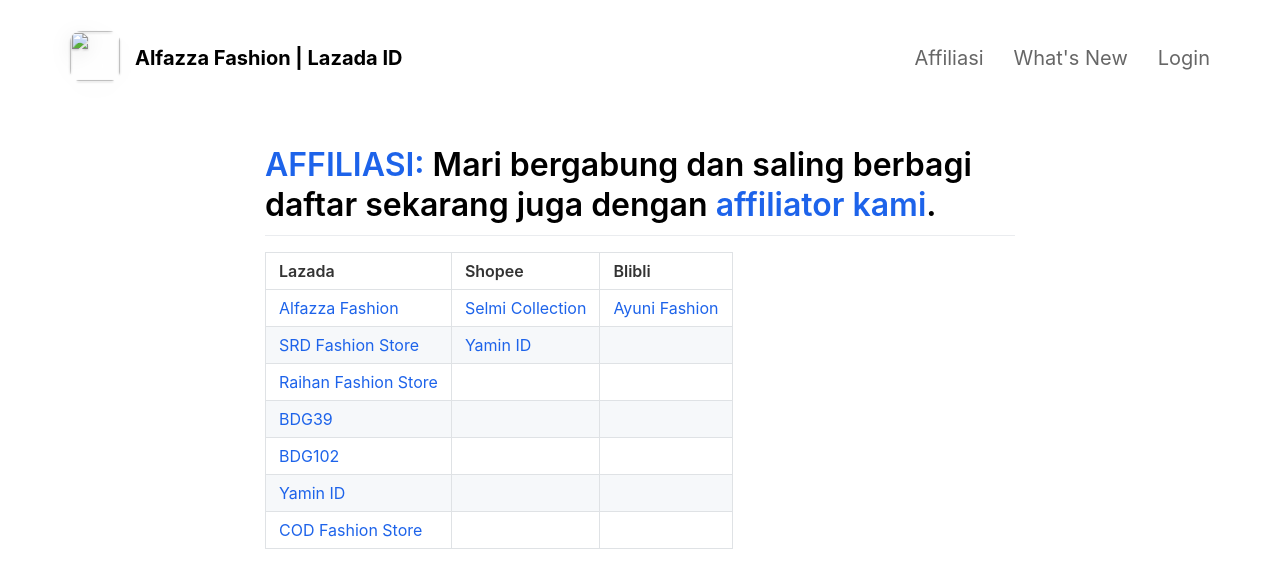
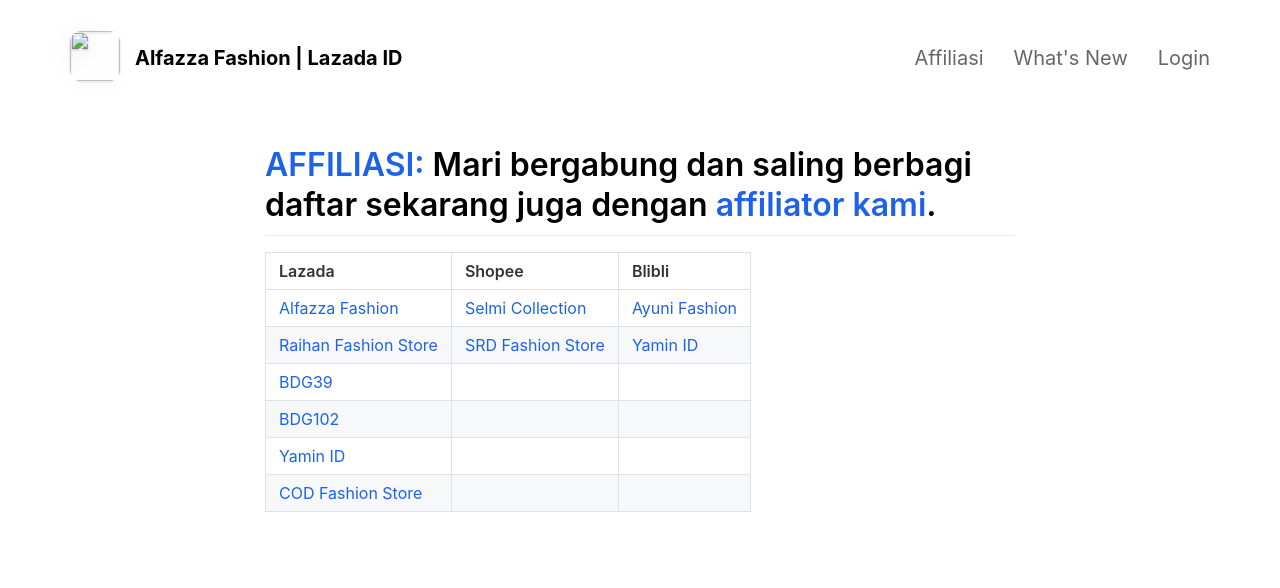
Before and after one commit to Alfazza967/alfazza.github.io, a Jekyll site: the page built from _pages/affiliate.md, in a window 1280 px wide. Shown: the top 588 px of the page. Built offline with Jekyll 4.4.1, drawn with Linux system fonts in a browser that asks for light colours; nearby versions of some CDN libraries.

```diff
--- a/_pages/affiliate.md
+++ b/_pages/affiliate.md
@@ -7,10 +7,9 @@ include_in_header: true
 
 | Lazada | Shopee | Blibli |
 | :----- | :----- | :----- |
-| <a href="https://www.lazada.co.id/alfazza-fashions" rel="noopener noreferrer" target="_blank">Alfazza Fashion</a> | <a href="https://shopee.co.id/selmicollection" rel="noopener noreferrer" target="_blank">Selmi Collection</a> | <a href="https://www.blibli.com/merchant/ayuni/AYI-70008" rel="noopener noreferrer" target="_blank">Ayuni Fashion</a>
-| <a href="https://shopee.co.id/srdfashionstore" rel="noopener noreferrer" target="_blank">SRD Fashion Store</a> | <a href="https://www.blibli.com/merchant/yamin-id/YAI-70015" rel="noopener noreferrer" target="_blank">Yamin ID</a> |
-| <a href="https://www.lazada.co.id/raihan-fashion-store" rel="noopener noreferrer" target="_blank">Raihan Fashion Store</a>
+| <a href="https://www.lazada.co.id/alfazza-fashions" rel="noopener noreferrer" target="_blank">Alfazza Fashion</a> | <a href="https://shopee.co.id/selmicollection" rel="noopener noreferrer" target="_blank">Selmi Collection</a> | <a href="https://www.blibli.com/merchant/ayuni/AYI-70008" rel="noopener noreferrer" target="_blank">Ayuni Fashion</a> |
+| <a href="https://www.lazada.co.id/raihan-fashion-store" rel="noopener noreferrer" target="_blank">Raihan Fashion Store</a> | <a href="https://shopee.co.id/srdfashionstore" rel="noopener noreferrer" target="_blank">SRD Fashion Store</a> | <a href="https://www.blibli.com/merchant/yamin-id/YAI-70015" rel="noopener noreferrer" target="_blank">Yamin ID</a> |
 | <a href="https://www.lazada.co.id/bdg39" rel="noopener noreferrer" target="_blank">BDG39</a>
 | <a href="https://www.lazada.co.id/bdg102" rel="noopener noreferrer" target="_blank">BDG102</a>
 | <a href="https://www.lazada.co.id/shop/yamin-id" rel="noopener noreferrer" target="_blank">Yamin ID</a>
-| <a href="https://www.lazada.co.id/cod-fashion-store" rel="noopener noreferrer" target="_blank">COD Fashion Store</a>
+| <a href="https://www.lazada.co.id/cod-fashion-store" rel="noopener noreferrer" target="_blank">COD Fashion Store</a>  |
```
